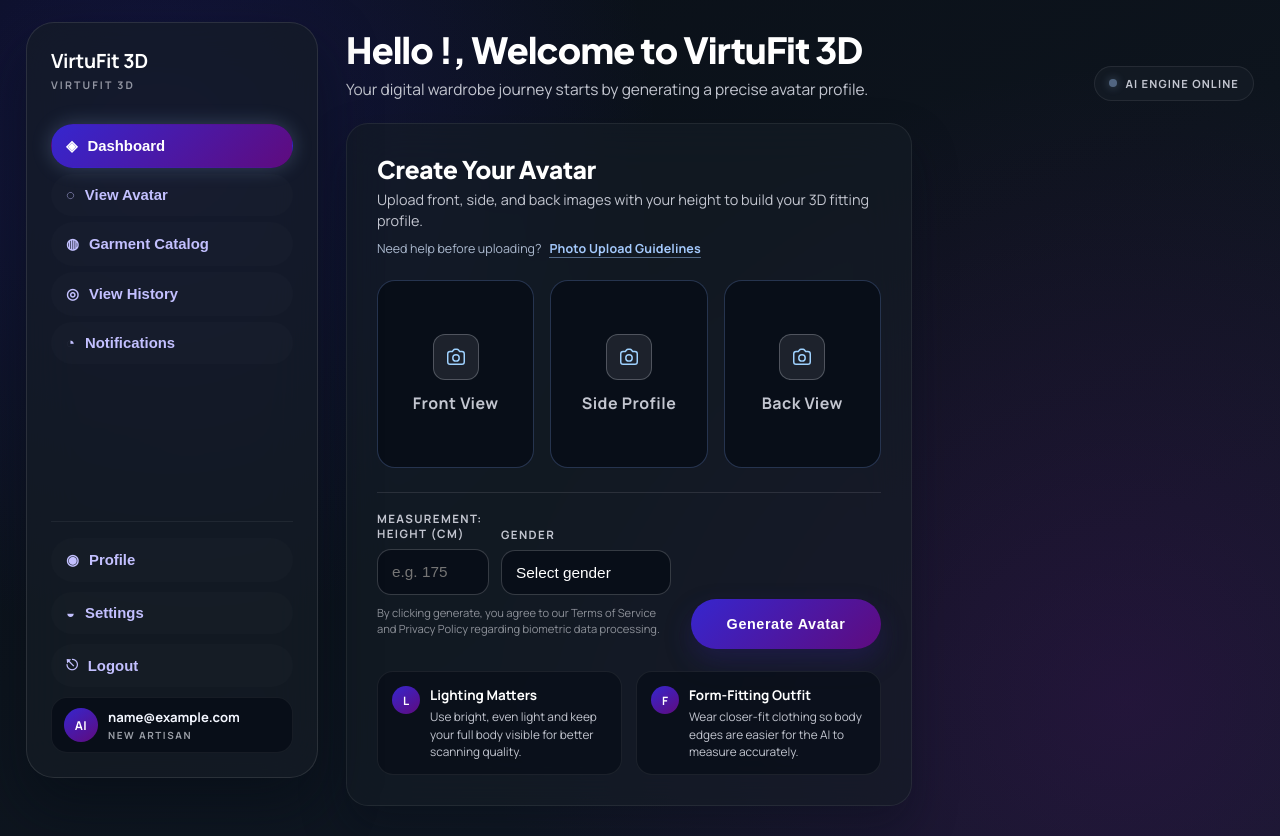
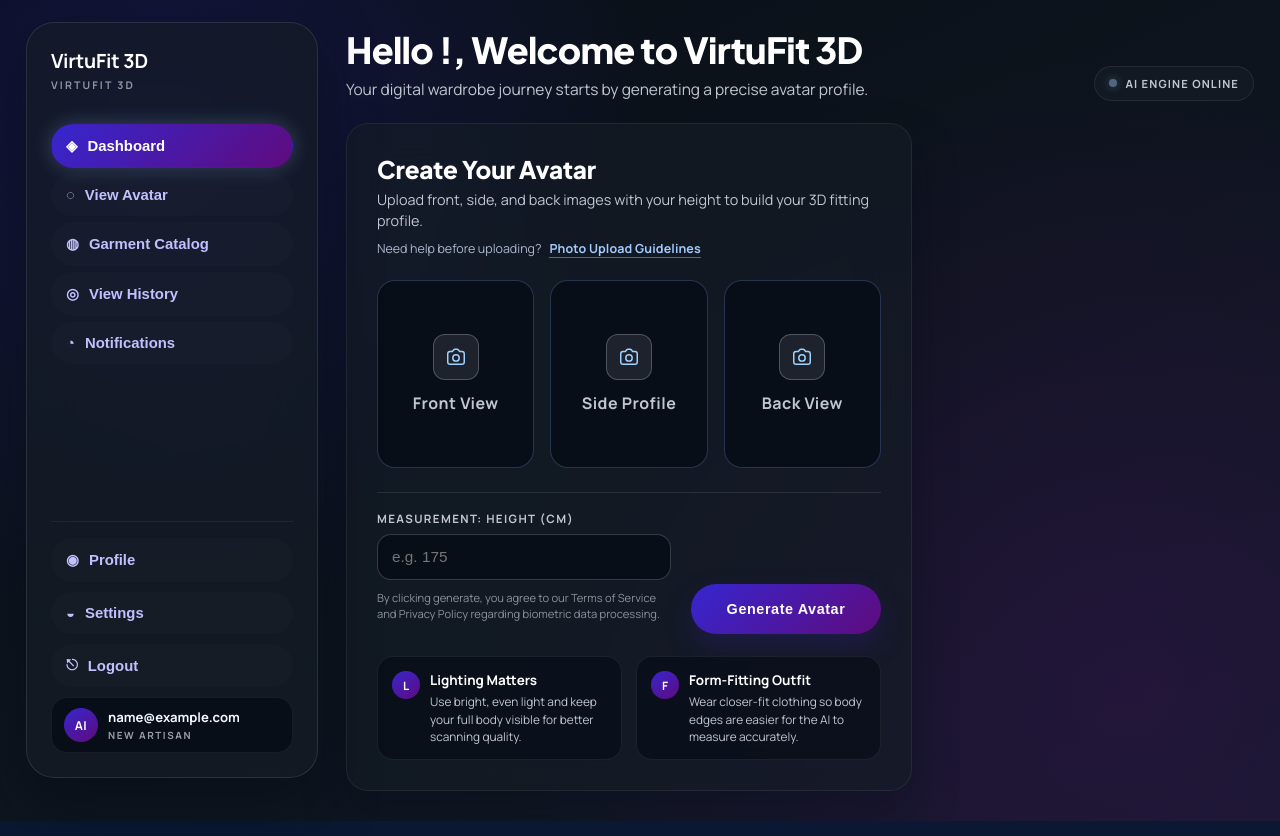
Before and after one commit to nethmaHarini/3d-virtual-tryon-system, a React (Vite) app in the folder frontend/: page /dashboard in a window 1280 px wide. Built offline with nearby package versions, Linux system fonts and the light colour scheme; sample sign-in values are in the browser's storage.

Commit message:
Revert "add gender selection  option"
This reverts commit 7f0780cb17f6e2f883f71be4aa4eb249be8c85a2.

```diff
--- a/frontend/src/Dashboard.jsx
+++ b/frontend/src/Dashboard.jsx
@@ -8,7 +8,6 @@ function Dashboard() {
   const [backImage, setBackImage] = useState(null);
   const [sideImage, setSideImage] = useState(null);
   const [height, setHeight] = useState("");
-  const [gender, setGender] = useState("");
   const [loading, setLoading] = useState(false);
   const [frontPreview, setFrontPreview] = useState("");
   const [backPreview, setBackPreview] = useState("");
@@ -129,7 +128,6 @@ function Dashboard() {
       formData.append("backImage", backImage);
       formData.append("sideImage", sideImage);
       formData.append("height", height);
-      formData.append("gender", gender);
 
       const token = localStorage.getItem("token");
       const response = await fetch(`${API_URL}/generate-avatar`, {
@@ -453,15 +451,6 @@ function Dashboard() {
       gap: 20,
       alignItems: "end",
     },
-    measurementFields: {
-      display: "grid",
-      gridTemplateColumns: "minmax(0, 1fr) minmax(170px, 0.8fr)",
-      gap: 12,
-      alignItems: "end",
-    },
-    measurementField: {
-      minWidth: 0,
-    },
     inputLabel: {
       display: "block",
       fontSize: "0.72rem",
@@ -482,22 +471,6 @@ function Dashboard() {
       outline: "none",
       fontSize: "0.96rem",
       transition: "all 220ms ease",
-    },
-    selectInput: {
-      width: "100%",
-      boxSizing: "border-box",
-      padding: "13px 14px",
-      borderRadius: 14,
-      border: "1px solid rgba(141, 145, 153, 0.34)",
-      background: "rgba(8, 15, 24, 0.9)",
-      color: "#ffffff",
-      outline: "none",
-      fontSize: "0.96rem",
-      transition: "all 220ms ease",
-      appearance: "none",
-      WebkitAppearance: "none",
-      MozAppearance: "none",
-      cursor: "pointer",
     },
     generateButton: {
       border: "none",
@@ -935,13 +908,6 @@ function Dashboard() {
           border-color: rgba(164, 201, 252, 0.76);
           box-shadow: 0 0 0 3px rgba(164, 201, 252, 0.16);
         }
-        .dash-select-focus:hover {
-          border-color: rgba(164, 201, 252, 0.46);
-        }
-        .dash-select-focus:focus {
-          border-color: rgba(164, 201, 252, 0.76);
-          box-shadow: 0 0 0 3px rgba(164, 201, 252, 0.16);
-        }
         .dash-generate-btn:hover:not(:disabled) {
           transform: translateY(-2px);
           box-shadow: 0 18px 30px rgba(40, 30, 104, 0.55), 0 0 20px rgba(164, 201, 252, 0.18);
@@ -1151,9 +1117,6 @@ function Dashboard() {
           .controls-row {
             grid-template-columns: 1fr !important;
           }
-          .measurement-fields {
-            grid-template-columns: 1fr !important;
-          }
           .helper-grid,
           .catalog-grid {
             grid-template-columns: 1fr !important;
@@ -1292,8 +1255,6 @@ function Dashboard() {
 
               <div style={styles.controlsRow} className="controls-row">
                 <div>
-                  <div style={styles.measurementFields} className="measurement-fields">
-                    <div style={styles.measurementField}>
                   <label htmlFor="height" style={styles.inputLabel}>Measurement: Height (cm)</label>
                   <input
                     id="height"
@@ -1306,24 +1267,6 @@ function Dashboard() {
                     style={styles.heightInput}
                     className="dash-input-focus"
                   />
-                    </div>
-                    <div style={styles.measurementField}>
-                      <label htmlFor="gender" style={styles.inputLabel}>Gender</label>
-                      <select
-                        id="gender"
-                        value={gender}
-                        onChange={(event) => setGender(event.target.value)}
-                        style={styles.selectInput}
-                        className="dash-select-focus"
-                      >
-                        <option value="" disabled>
-                          Select gender
-                        </option>
-                        <option value="male">Male</option>
-                        <option value="female">Female</option>
-                      </select>
-                    </div>
-                  </div>
                   <p style={styles.disclaimer}>
                     By clicking generate, you agree to our Terms of Service and Privacy Policy regarding biometric data processing.
                   </p>
```
Lines whose indentation alone changed are shown as unchanged.
